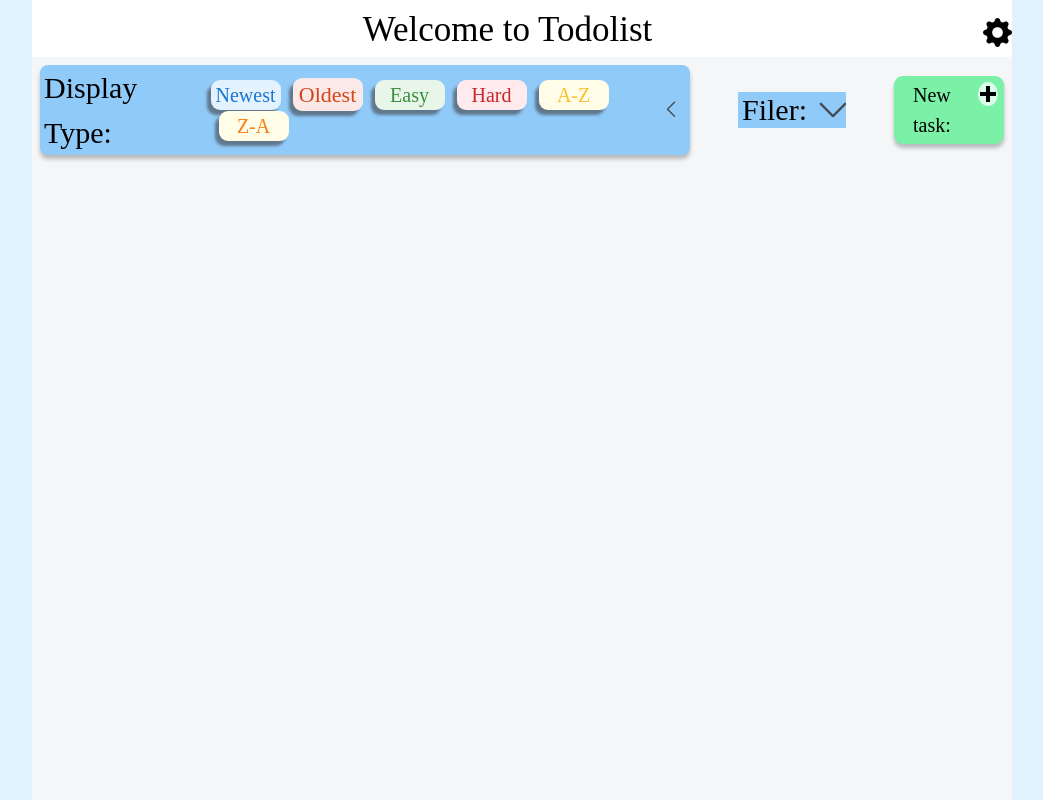
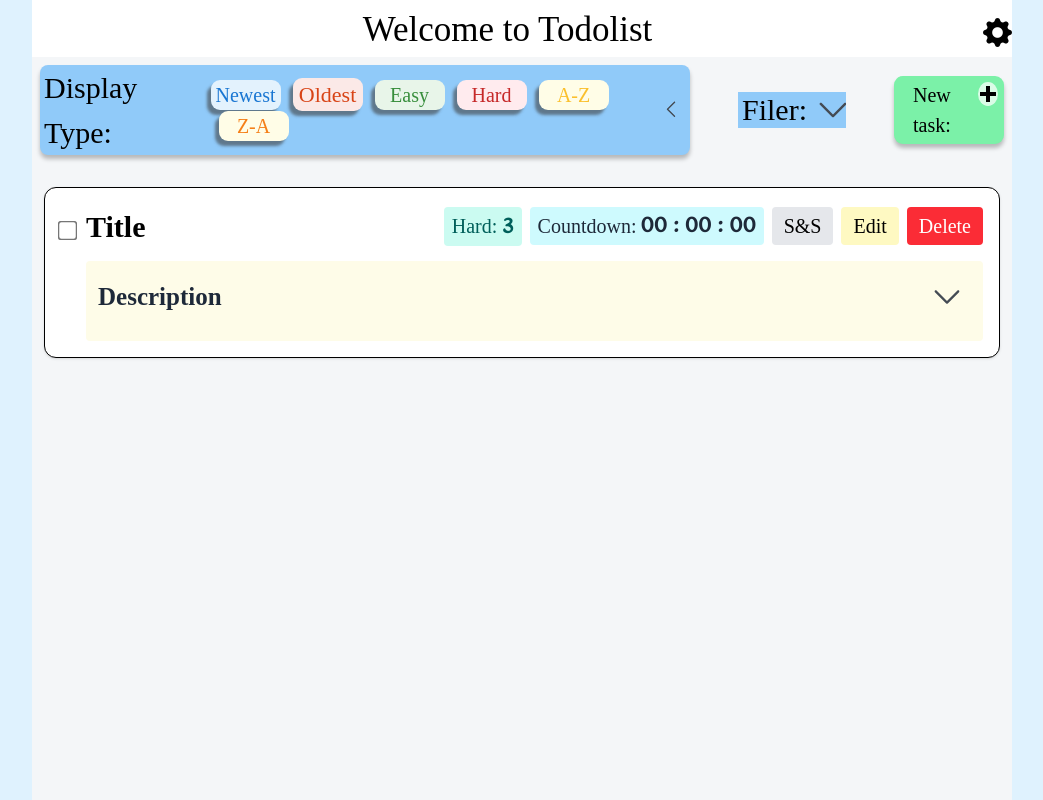
Before and after one commit to Abolfazleyaghoobi/TODOLIST, a website built with Vite: page index.html in a window 1280 px wide. Shown: the whole page, without its empty margins (118-1161 px from the left). Built offline with nearby package versions, Linux system fonts and the light colour scheme.

Commit message:
feat: implement expandable task description with toggle functionality and enhance task item layout

```diff
--- a/index.html
+++ b/index.html
@@ -11,6 +11,11 @@
       rel="stylesheet"
       href="./node_modules/bootstrap-icons/font/bootstrap-icons.min.css"
     />
+    <style>
+      .showContentDescription{
+        transform: rotate(-180deg);
+      }
+    </style>
   </head>
   <body class="font-NPIClassAval bg-sky-100">
     <section class="container m-auto">
@@ -129,9 +134,86 @@
         <!-- show  todo item -->
         <section class="mt-3 p-3 h-130 rounded-[9px]">
           <ul id="conItem">
+            <li class="border rounded-xl p-4 mb-4 bg-white shadow-sm flex">
+              <!-- check box -->
+              <div class=" pt-4 pr-3">
+                <input
+                  class="scale-150 accent-green-600"
+                  type="checkbox"
+                  name=""
+                  id="task1"
+                />
+              </div>
+              <div>
+                <!-- Header -->
+                <div class="flex justify-between items-center">
+                  <h3 class="text-[30px] font-bold">Title</h3>
 
+                  <div class="flex items-center gap-2">
+                    <span
+                      class="bg-teal-100 text-teal-800 px-2 py-1 rounded text-[20px]"
+                      >Hard: <b class="font-Laila">3</b></span
+                    >
+                    <span
+                      class="flex bg-cyan-100 text-gray-800 px-2 py-1 rounded text-[20px]"
+                      >Countdown:
+                      <b class="font-Laila ml-1">
+                        <span>00</span>
+                        :
+                        <span>00</span>
+                        :
+                        <span>00</span>
+                      </b>
+                    </span>
 
+                    <button
+                      class="px-3 py-1 bg-gray-200 rounded hover:bg-gray-300 text-[20px] relative group"
+                    >
+                      S&S
+                      <div
+                        class="absolute text-white bg-gray-700 w-24 rounded-[9px] p-1 top-[-42px] right-[-43px] opacity-0 invisible group-hover:opacity-100 group-hover:visible group-hover:right-[-26px] transition-all duration-300"
+                      >
+                        Start And Stop
+                      </div>
+                    </button>
+                    <button
+                      class="px-3 py-1 bg-yellow-100 rounded hover:bg-yellow-200 text-[20px]"
+                    >
+                      Edit
+                    </button>
+                    <button
+                      class="px-3 py-1 bg-red-500 text-white rounded hover:bg-red-600 text-[20px] removeTask"
+                    >
+                      Delete
+                    </button>
+                  </div>
+                </div>
 
+                <!-- Description -->
+                <div class="mt-3 bg-yellow-50 rounded p-3">
+                  <div class="flex justify-between items-center cursor-pointer">
+                    <span class="font-semibold text-[25px] text-gray-800"
+                      >Description</span
+                    >
+                    <span class="text-gray-600">
+                      <img
+                        class="w-12 showContentDescription ease-linear transition-all duration-500"
+                        src="./public/icons/icons8_collapse_arrow_1.svg"
+                        alt=""
+                        id="showDesc"
+                      />
+                    </span>
+                  </div>
+                  <p class="text-[20px] text-gray-700 mt-2 h-0 overflow-hidden  contentDescTask transition-all duration-500">
+                    Lorem ipsum dolor sit amet, consectetur adipiscing elit, sed
+                    do eiusmod tempor incididunt ut labore et dolore magna
+                    aliqua. Egestas purus viverra accumsan in nisl nisi. Arcu
+                    cursus vitae congue mauris rhoncus aenean vel elit
+                    scelerisque in egestas erat imperdiet...
+                  </p>
+                </div>
+              </div>
+            </li>
           </ul>
         </section>
       </section>
--- a/src/main.js
+++ b/src/main.js
@@ -23,8 +23,10 @@ const secINP = $.getElementById("secINP");
 
 // DTW=> do you want
 const DYW = $.getElementById("DYW");
-// delet task
-
+// show more desc icon
+const showMoreDesc=$.getElementById("showDesc")
+// show content desc
+const contentDescTask=$.querySelector(".contentDescTask")
 
 // *______________________________________________________________________________
 //@ Arrays input
@@ -78,6 +80,7 @@ addTaskBTN.addEventListener("click", () => {
       title: titleINP.value,
       desc: descriptionINP.value,
       hard: +hardNumberINP.value,
+      isCompleted:false,
       time: {
         hourse: hourseINP.value,
         min: minINP.value,
@@ -156,3 +159,19 @@ initDB();
 showTask(conItem);
 // colled removeModule
 RemoveModule(conItem);
+// && show more desc icon
+let isOpen=false;
+showMoreDesc.addEventListener("click",(e)=>{
+  if (!isOpen) {
+    showMoreDesc.style.transform="rotate(0deg)"
+    const fullHeight=contentDescTask.scrollHeight;
+    contentDescTask.style.height=fullHeight+"px";
+    isOpen=true
+  }else{
+    showMoreDesc.style.transform="rotate(-180deg)"
+
+    contentDescTask.style.height="0px";
+    isOpen=false
+  }
+
+})
```
